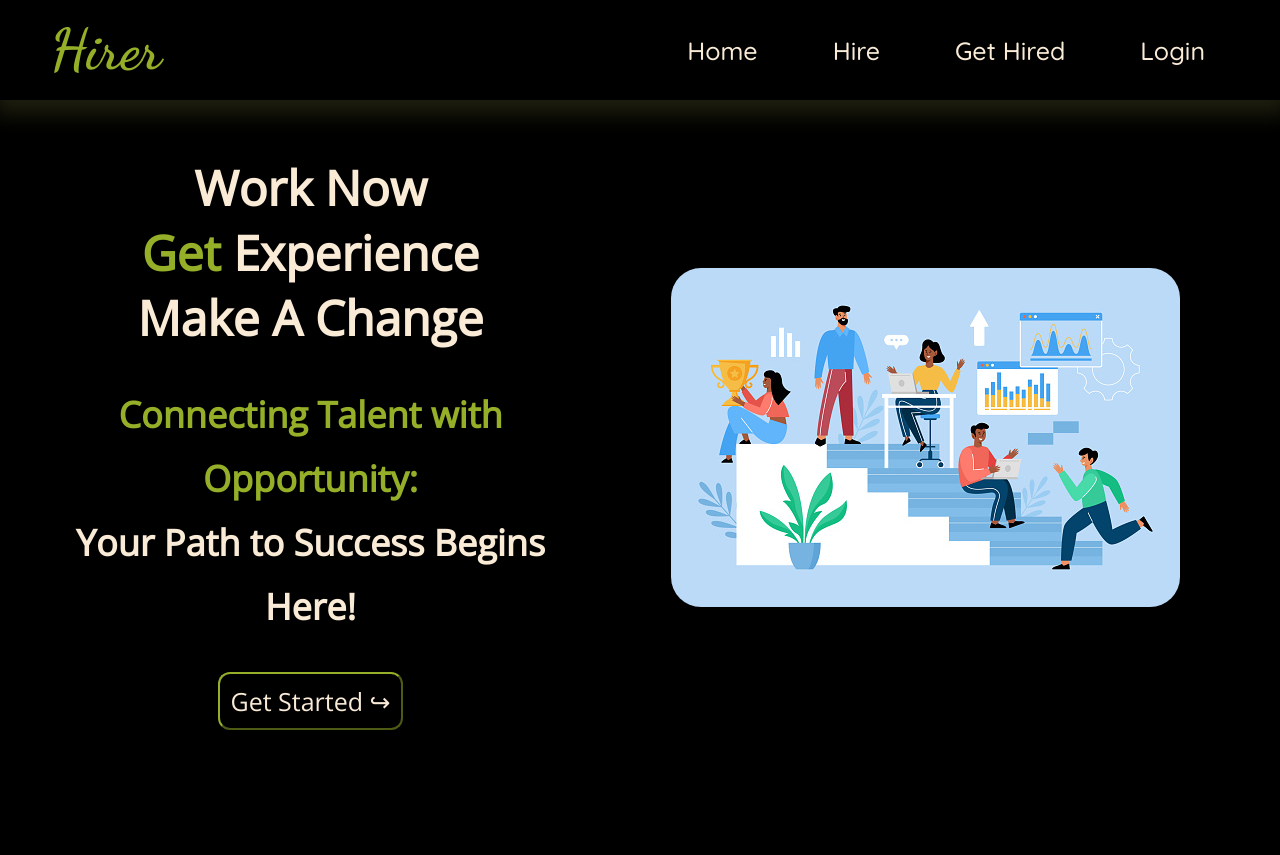
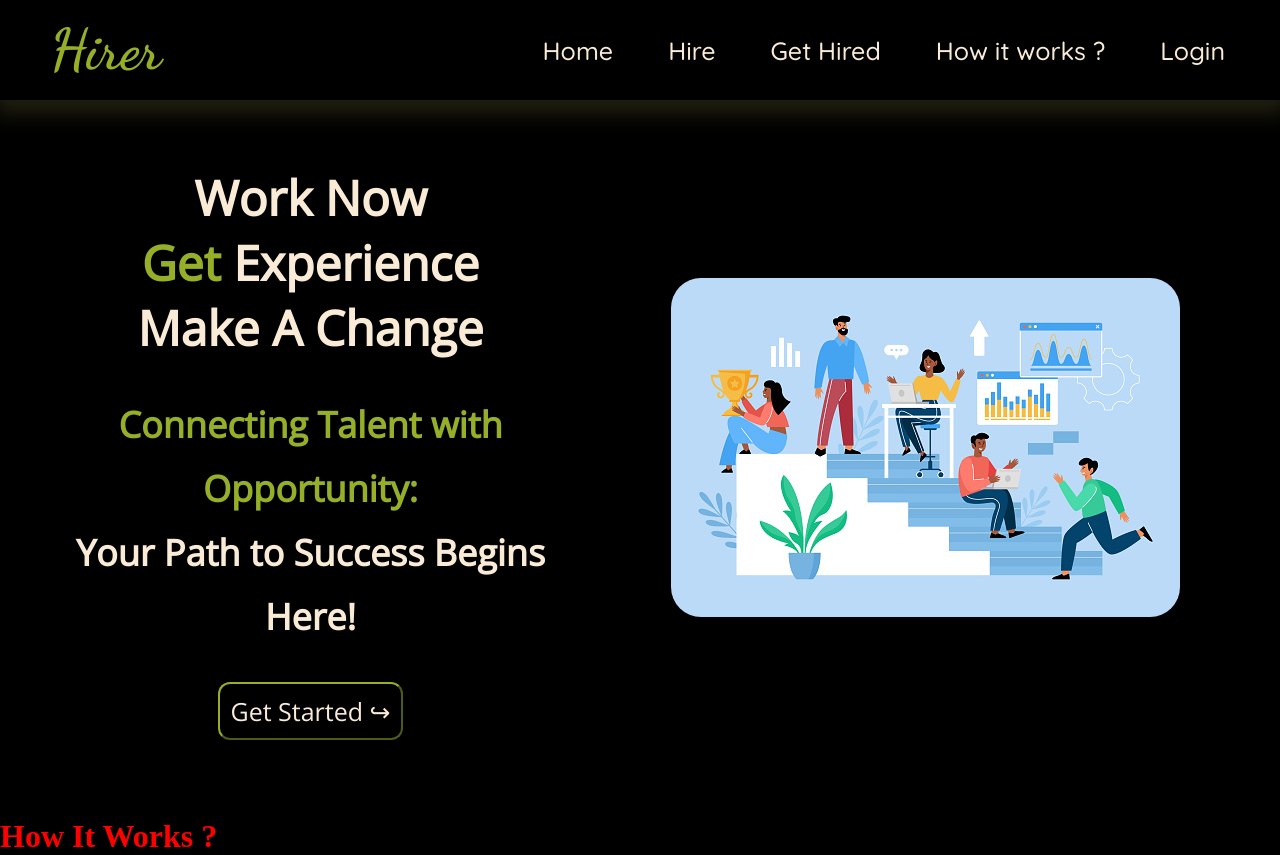
Before and after one commit to Ak-sd7/Hirer-app, a React (Vite) app: page / in a window 1280 px wide. Before the commit the page ends 800 px from the top, so only its background shows below. Built offline with nearby package versions, Linux system fonts and the light colour scheme; a web font is replaced by a local one.

Commit message:
nav updated

```diff
--- a/package.json
+++ b/package.json
@@ -14,7 +14,8 @@
     "react": "^18.2.0",
     "react-dom": "^18.2.0",
     "react-hot-toast": "^2.4.1",
-    "react-router-dom": "^6.14.2"
+    "react-router-dom": "^6.14.2",
+    "react-scroll": "^1.8.9"
   },
   "devDependencies": {
     "@types/react": "^18.2.15",
--- a/src/App.jsx
+++ b/src/App.jsx
@@ -4,6 +4,7 @@ import Home from "./Pages/Home"
 import Register from "./Pages/Register"
 import Profile from "./Pages/Profile"
 import Login from "./Pages/Login"
+import Hire from "./Pages/Hire"
 import {Toaster} from "react-hot-toast"
 import "./Styles/App.css"
 
@@ -16,7 +17,7 @@ function App() {
           <Route path="/login" element={<Login/>}/>
           <Route path="/register" element={<Register/>}/>
           <Route path="/profile" element={<Profile/>}/>
-
+          <Route path="/hire" element={<Hire/>}/>
           {/* <Route path="*" element={<Home/>}/> */}
         </Routes>
         <Toaster/>
--- /dev/null
+++ b/src/Components/H1.jsx
@@ -0,0 +1,11 @@
+import "../Styles/h1.css"
+
+const H1 = () => {
+  return (
+    <div style={{color: "red"}}>
+        <h1>How It Works ?</h1>
+    </div>
+  )
+}
+
+export default H1
--- a/src/Components/Header.jsx
+++ b/src/Components/Header.jsx
@@ -1,5 +1,6 @@
 import { Link } from 'react-router-dom'
 import "../Styles/nav.css"
+import { Link as ScrollLink } from 'react-scroll';
 
 const Header = () => {
   return (
@@ -11,11 +12,19 @@ const Header = () => {
                 <Link to="/" className="link">Home</Link>
             </li>
             <li>
-                <Link to="/mentor" className="link">Hire</Link>
+                <Link to="/hire" className="link">Hire</Link>
             </li>
             <li>
                 <Link to="/getHired" className="link">Get Hired</Link>
             </li>
+            <li>
+                <ScrollLink to="here" smooth={true} duration={500} className='link'>
+                    How it works ?
+                </ScrollLink>
+            </li>
+            {/* <li>
+                <Link to="/howdoesitwork" className="link">How it works ?</Link>
+            </li> */}
             <li>
                 <Link className='link' to={"/login"}>Login</Link>
             </li>
--- /dev/null
+++ b/src/Pages/Hire.jsx
@@ -0,0 +1,10 @@
+
+const Hire = () => {
+  return (
+    <div>
+
+    </div>
+  )
+}
+
+export default Hire
--- a/src/Pages/Home.jsx
+++ b/src/Pages/Home.jsx
@@ -1,16 +1,20 @@
 import "../Styles/Home.css"
-import { useState, useEffect } from 'react';
+import { useState, useEffect, useMemo } from 'react';
 import { Link } from 'react-router-dom'
+// import Header from "../Components/Header";
+import H1 from "../Components/h1";
 
 const Home = () => {
 
-  const texts = [" Hired", " Recognised", " Experience"];
-  const [currentTextIndex, setCurrentTextIndex] = useState(0);
-  const [currentText, setCurrentText] = useState(texts[currentTextIndex]);
+  // This rule aims to prevent potential bugs and performance issues by ensuring that all dependencies of the useEffect and useMemo hooks are specified in their dependency arrays.
+  const texts = useMemo(()=>[" Hired", " Recognised", " Experience"], []);
+
+  const [currentIndex, setCurrentIndex] = useState(0);
+  const [currentText, setCurrentText] = useState(texts[currentIndex]);
 
   useEffect(() => {
     const interval = setInterval(() => {
-      setCurrentTextIndex((prevIndex) => (prevIndex + 1) % texts.length);
+      setCurrentIndex((prevIndex) => (prevIndex + 1) % texts.length);
     }, 2000);
     // Clean up the interval when the component unmounts
     return () => clearInterval(interval);
@@ -18,11 +22,13 @@ const Home = () => {
 
   useEffect(() => {
     // Update the currentText whenever currentTextIndex changes
-    setCurrentText(texts[currentTextIndex]);
-  }, [currentTextIndex, texts]);
+    setCurrentText(texts[currentIndex]);
+  }, [currentIndex, texts]);
 
   return (
+    <div>
       <div className="home">
+        {/* <Header/> */}
           <div className="intro">
               <h1 style={{color: "antiquewhite"}}>Work Now</h1>
               <h1 style={{color: "antiquewhite"}}><span style={{color: "#95af29"}}>Get</span>{currentText}</h1>
@@ -35,10 +41,14 @@ const Home = () => {
           </div>
           <div className="image">
             <img className="i_m" src="src\assets\intro-img.png" alt="image"/>
+            {/* vector illustration */}
           </div>
       </div>
+      <div style={{paddingTop:"48px"}} id="here">
+        <H1/>
+      </div>
+    </div>
   )
 }
 
 export default Home
-// vector illustration
--- a/src/Styles/Home.css
+++ b/src/Styles/Home.css
@@ -13,8 +13,8 @@
   0% {
     box-shadow: none; /* No shadow at the start */
   }
-  25% {
-    box-shadow: 12px 8px 100px rgba(83, 192, 16, 0.6); /* Shadow when it leaves the surface */
+  50% {
+    box-shadow: 15px 15px 200px rgba(153, 151, 37, 0.6); /* Shadow when it leaves the surface */
   }
   75% {
     box-shadow: none; /* No shadow as it returns */
@@ -23,7 +23,8 @@
 .home{
     display: flex;
     justify-content: space-evenly;
-    padding-top: 55px;
+    padding-top: 65px;
+    padding-bottom: 30px;
 }
 .intro{
     color: aqua;
--- a/src/Styles/nav.css
+++ b/src/Styles/nav.css
@@ -14,7 +14,7 @@
     justify-content: space-between;
     align-items: center;
     height: 100px;
-    box-shadow: 1px 7px 20px 7px rgb(154 154 75 / 20%);
+    box-shadow: 1px 7px 20px 7px rgba(160, 160, 81, 0.2);
 }
 .nav-items{
     display: flex;
@@ -23,7 +23,7 @@
     /* padding-right: 100px; */
 }
 .nav-items>li{
-    padding-right: 75px;
+    padding-right: 55px;
     font-size: 25px;
     font-family: Quicksand, Verdana, Geneva, Tahoma, sans-serif;
     text-decoration: none;
```
Also changed, not shown: src/Styles/h1.css (added), 1 other file (tests, documents, lock files or other folders).
